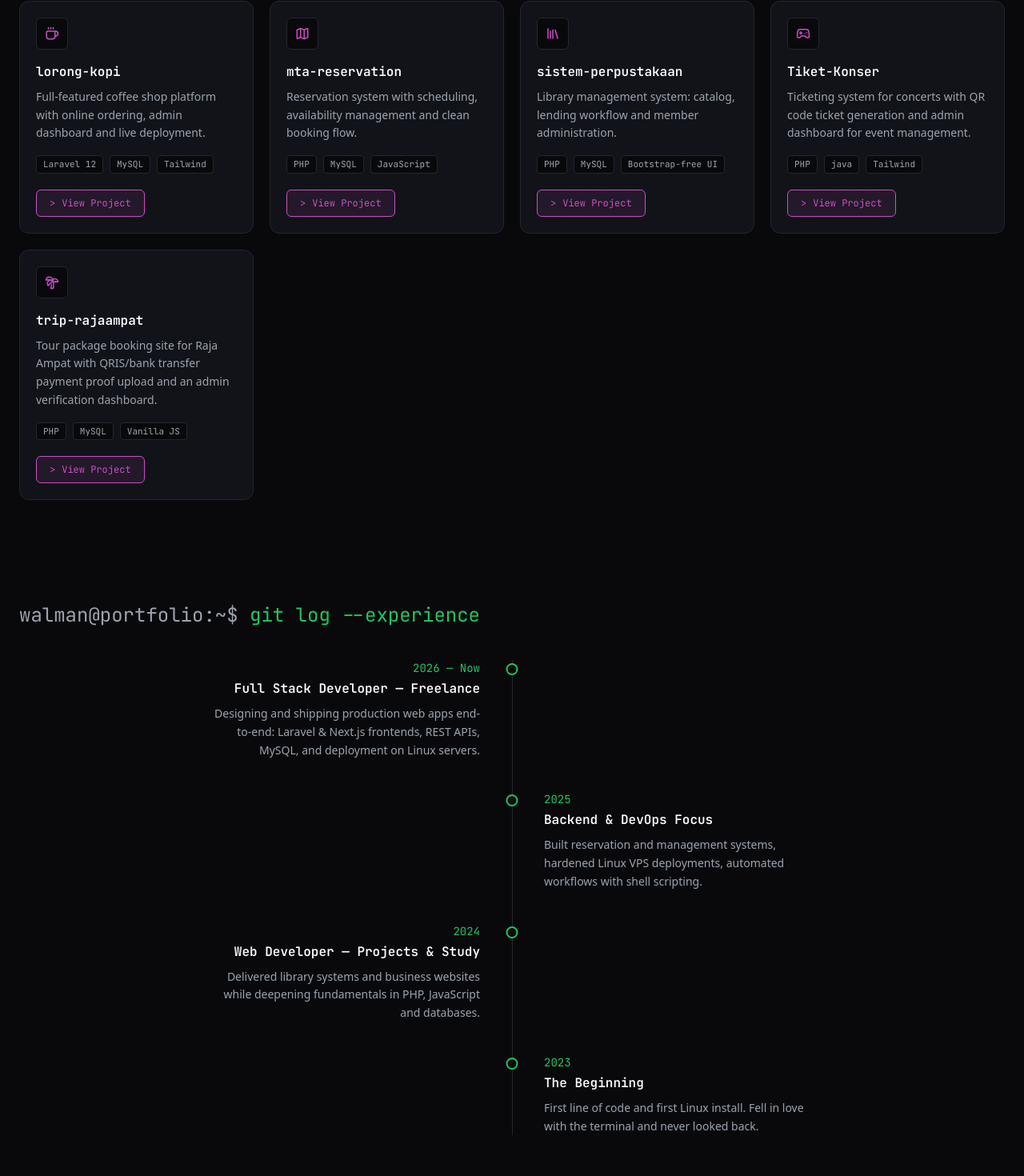
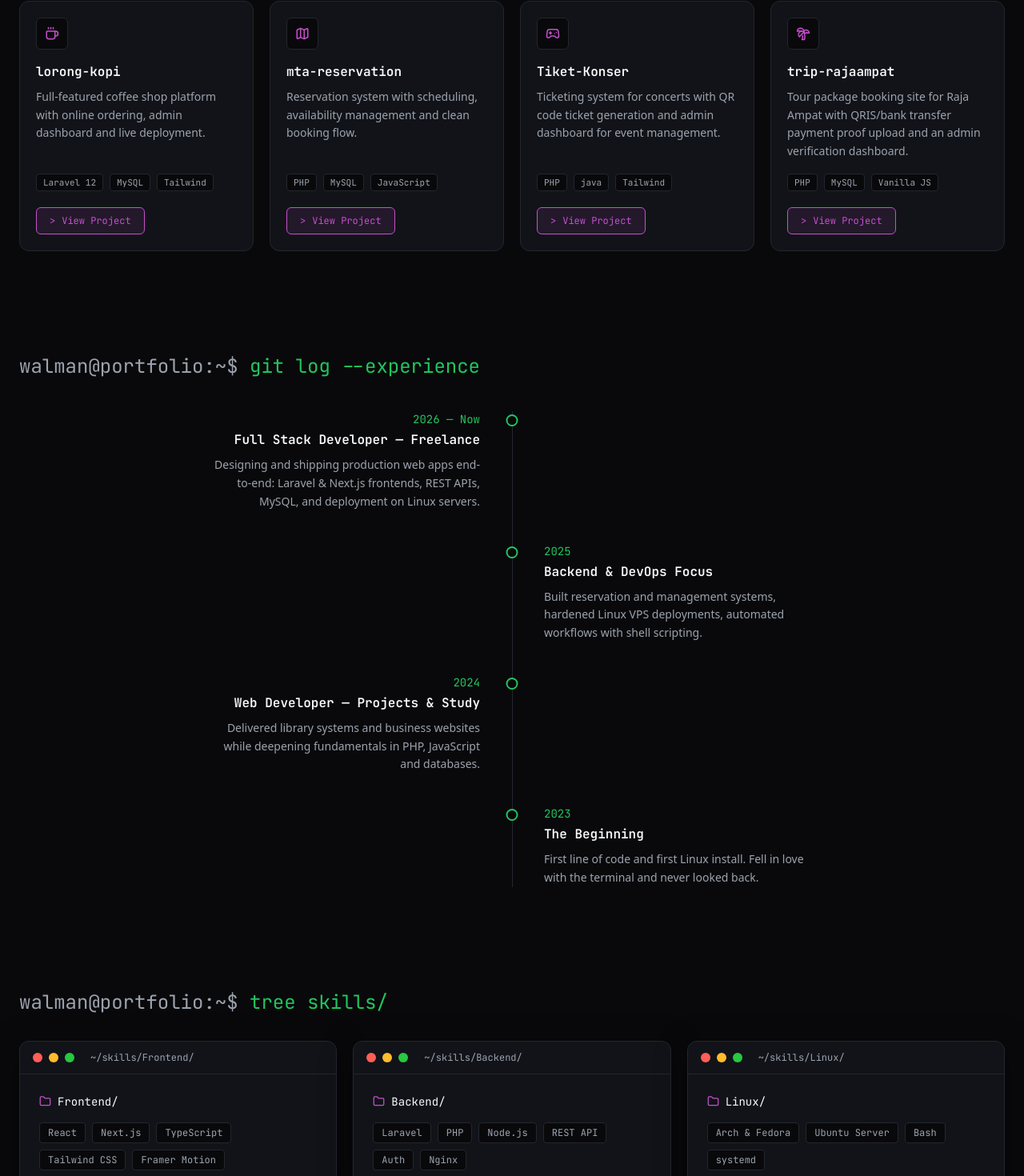
Before and after one commit to WaLMaN-s/myportofolio, a Next.js app: page / in a window 1280 px wide. Shown: the part 1325-2795 px from the top of the page at 80% size. Built offline with nearby package versions, Linux system fonts and the light colour scheme.

Commit message:
perubahan project

```diff
--- a/src/components/Projects.tsx
+++ b/src/components/Projects.tsx
@@ -20,14 +20,6 @@ const projects: Project[] = [
     stack: ["PHP", "MySQL", "JavaScript"],
     href: "https://kreteksehati.my.id/",
     icon: Map,
-  },
-  {
-    title: "sistem-perpustakaan",
-    description:
-      "Library management system: catalog, lending workflow and member administration.",
-    stack: ["PHP", "MySQL", "Bootstrap-free UI"],
-    href: "#",
-    icon: Library,
   },
   {
     title: "Tiket-Konser",
--- a/src/components/Skills.tsx
+++ b/src/components/Skills.tsx
@@ -4,10 +4,10 @@ import TerminalWindow from "./TerminalWindow";
 
 const categories: { name: string; skills: string[] }[] = [
   { name: "Frontend/", skills: ["React", "Next.js", "TypeScript", "Tailwind CSS", "Framer Motion"] },
-  { name: "Backend/", skills: ["Laravel", "PHP", "Node.js", "REST API", "Auth"] },
-  { name: "Linux/", skills: ["Fedora", "Kali Linux", "Ubuntu Server", "Bash", "systemd",] },
+  { name: "Backend/", skills: ["Laravel", "PHP", "Node.js", "REST API", "Auth","Nginx"] },
+  { name: "Linux/", skills: ["Arch & Fedora", "Ubuntu Server", "Bash", "systemd",] },
   { name: "Cloud/", skills: ["Cloudflare", "Vercel", "DNS", "SSL"] },
-  { name: "Database/", skills: ["MySQL","PHP Admin", "PostgreSQL", "SQLite", "Redis"] },
+  { name: "Database/", skills: ["MySQL","XAMPP","Supabase", "SQLite", "Mariadb"] },
   { name: "Tools/", skills: ["Git", "tmux", "Figma", "Xampp"] },
 ];
 
```
